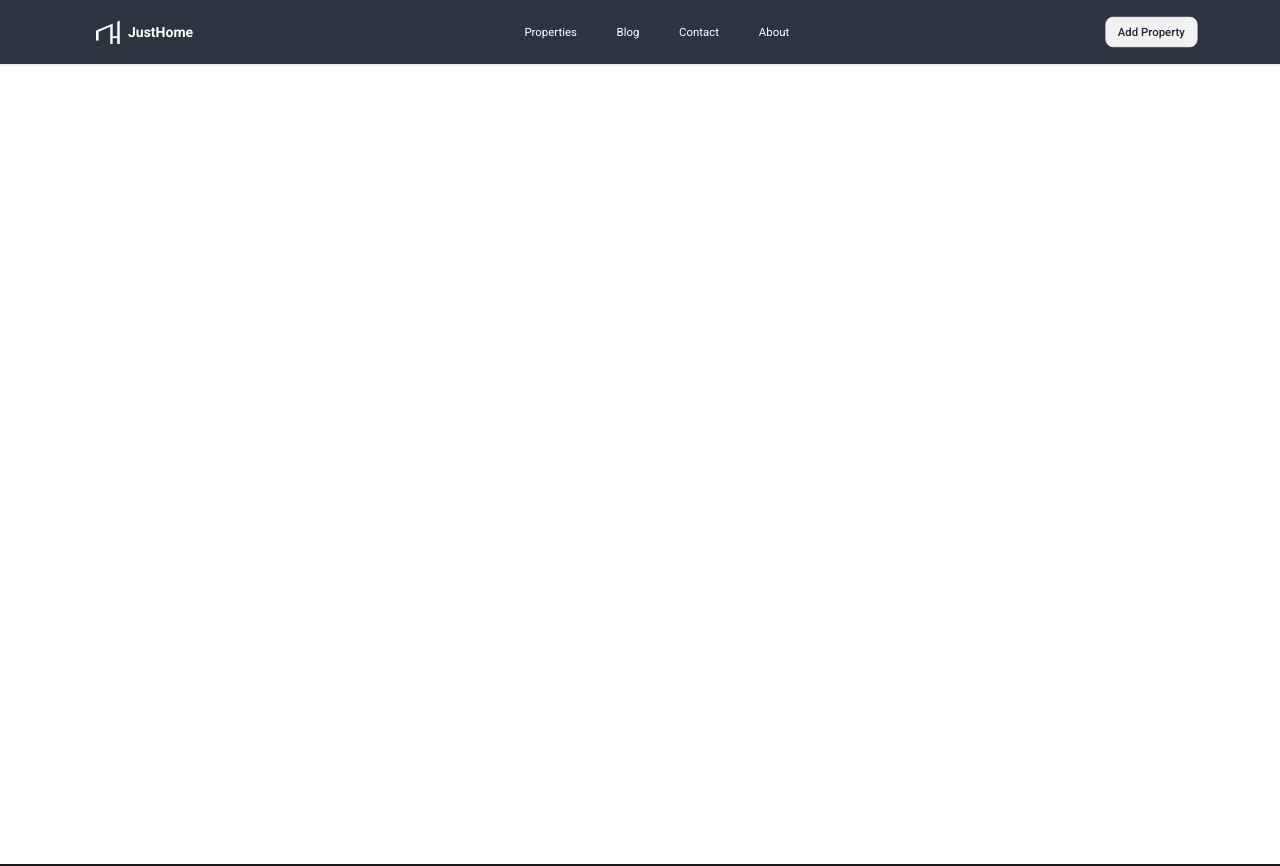
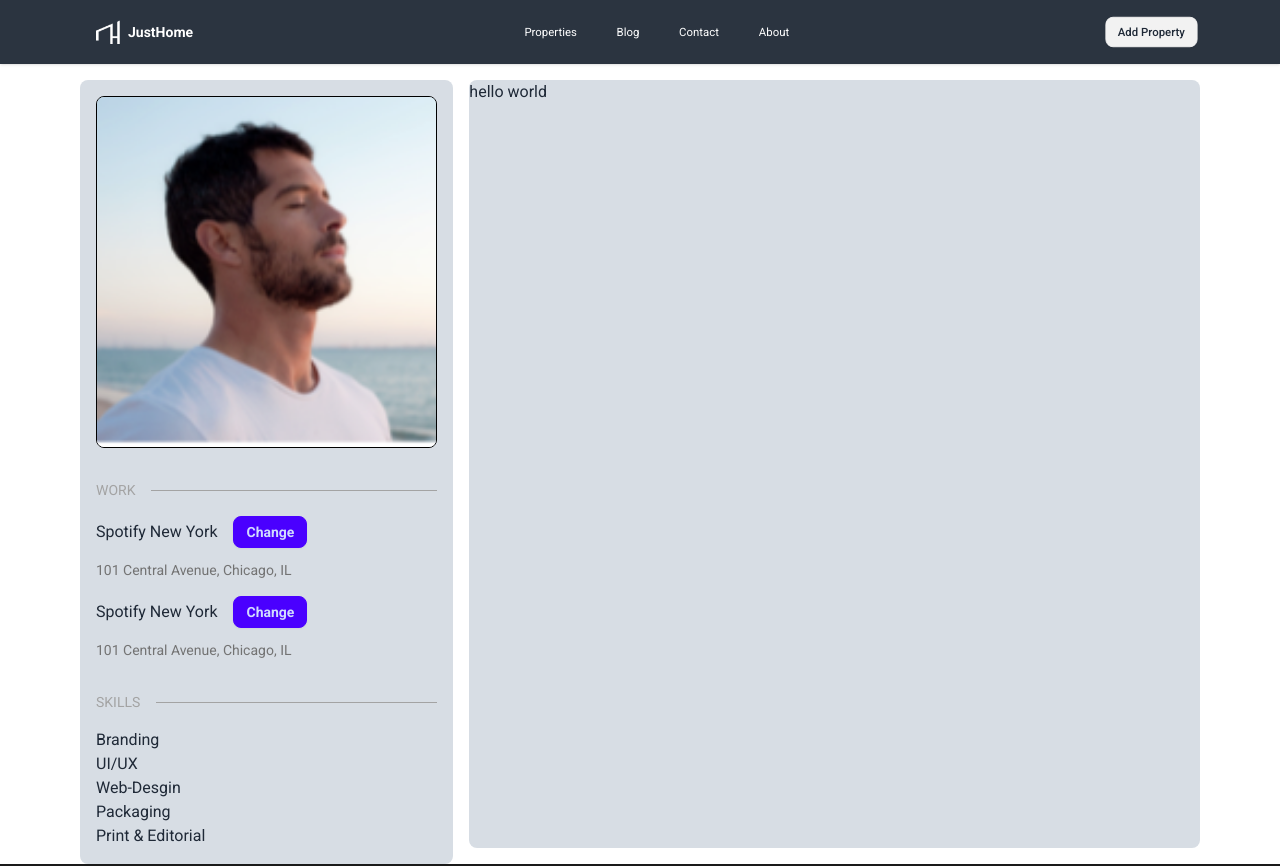
Before and after one commit to faroukq1/Just-Home, a React (Vite) app in the folder front-end/: page /profile in a window 1280 px wide. Shown: the top 866 px of the page. Built offline with nearby package versions, Linux system fonts and the light colour scheme.

Commit message:
personal information section

```diff
--- a/front-end/src/pages/Profile.tsx
+++ b/front-end/src/pages/Profile.tsx
@@ -1,5 +1,58 @@
+import image from "../assets/profilepic.png";
+const skills: string[] = [
+  "Branding",
+  "UI/UX",
+  "Web-Desgin",
+  "Packaging",
+  "Print & Editorial",
+];
 const Profile = () => {
-  return <div className="h-screen"></div>;
+  return (
+    <div className="h-screen align-element flex gap-4 p-4">
+      <div className="w-1/3 h-fit p-4 bg-neutral-content rounded-lg flex flex-col justify-center gap-4">
+        <img
+          src={image}
+          alt="profile picture"
+          className="rounded-lg border border-black object-cover"
+        />
+        <div className="flex items-center gap-4 mt-4">
+          <p className="text-sm text-neutral-400">WORK</p>
+          <div className="h-[1px] w-full bg-neutral-400"></div>
+        </div>
+        <div>
+          <h3 className="flex items-center gap-4 mb-3">
+            Spotify New York
+            <button className="btn btn-primary btn-sm">Change</button>
+          </h3>
+          <p className="text-sm text-neutral-500">
+            101 Central Avenue, Chicago, IL
+          </p>
+        </div>
+        <div>
+          <h3 className="flex items-center gap-4 mb-3">
+            Spotify New York
+            <button className="btn btn-primary btn-sm">Change</button>
+          </h3>
+          <p className="text-sm text-neutral-500">
+            101 Central Avenue, Chicago, IL
+          </p>
+        </div>
+        <div className="flex items-center gap-4 mt-4">
+          <p className="text-sm text-neutral-400">SKILLS</p>
+          <div className="h-[1px] w-full bg-neutral-400"></div>
+        </div>
+        <div>
+          {skills.map((item: string) => {
+            return <h3 key={item}>{item}</h3>;
+          })}
+        </div>
+      </div>
+
+      <div className="flex-1 bg-neutral-content rounded-lg">
+        <h1>hello world</h1>
+      </div>
+    </div>
+  );
 };
 
 export default Profile;
```
Also changed, not shown: front-end/src/assets/profilepic.png (added).
